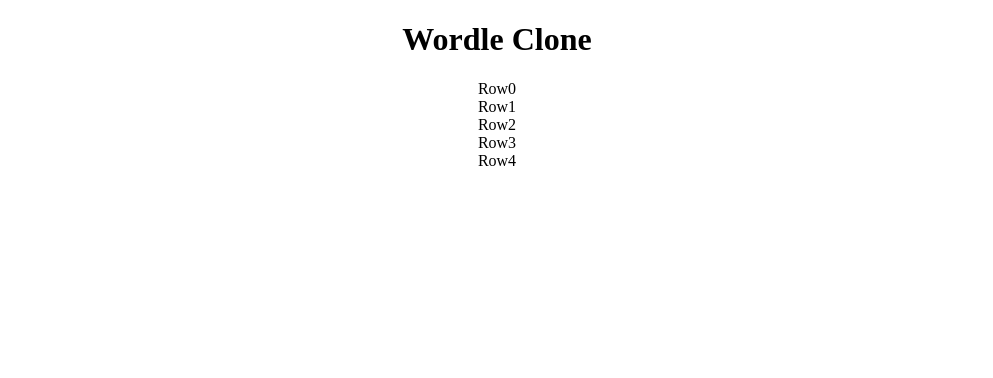
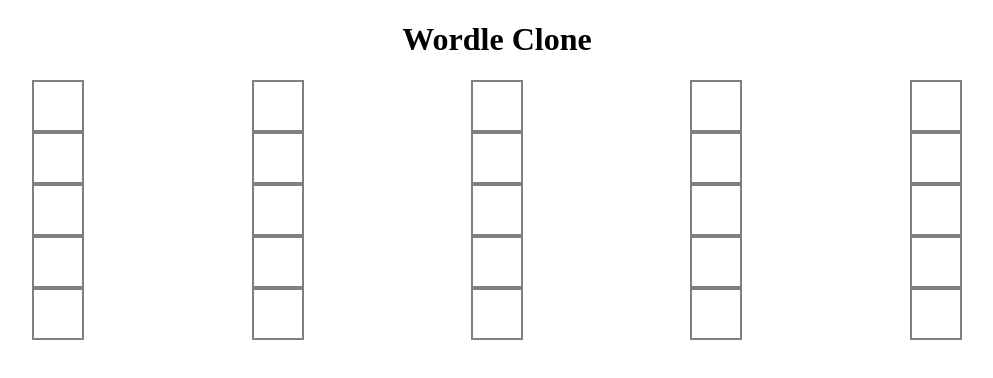
Before and after one commit to gabriel-macario/friends-with-grudges, a React (Vite) app: page / in a window 1280 px wide. Shown: the top 378 px of the page, without its empty margins (143-1136 px from the left). Built offline with nearby package versions, Linux system fonts and the light colour scheme.

Commit message:
Set up skeleton of GameRow

```diff
--- a/src/components/GameRow.tsx
+++ b/src/components/GameRow.tsx
@@ -1,4 +1,5 @@
 import React, { CSSProperties } from 'react';
+import LetterBox from "./LetterBox";
 
 interface GameRowProps {
     children?: React.ReactNode;
@@ -11,11 +12,17 @@
 };
 
 const GameRow: React.FC<GameRowProps> = ({ children }: GameRowProps) => {
+    let boxes = [];
+
+    for (let i = 0; i < 5; i++) {
+        boxes.push(<LetterBox/>);
+    }
+
     return (
         <div
             style={GameRowStyles}
         >
-            {children}
+            {boxes}
         </div>
     )
 }
--- a/src/components/LetterBox.tsx
+++ b/src/components/LetterBox.tsx
@@ -6,6 +6,8 @@
 }
 
 const LetterBoxStyles: CSSProperties = {
+    width: "3rem",
+    height: "3rem",
     border: "2px solid grey",
 }
 
```
